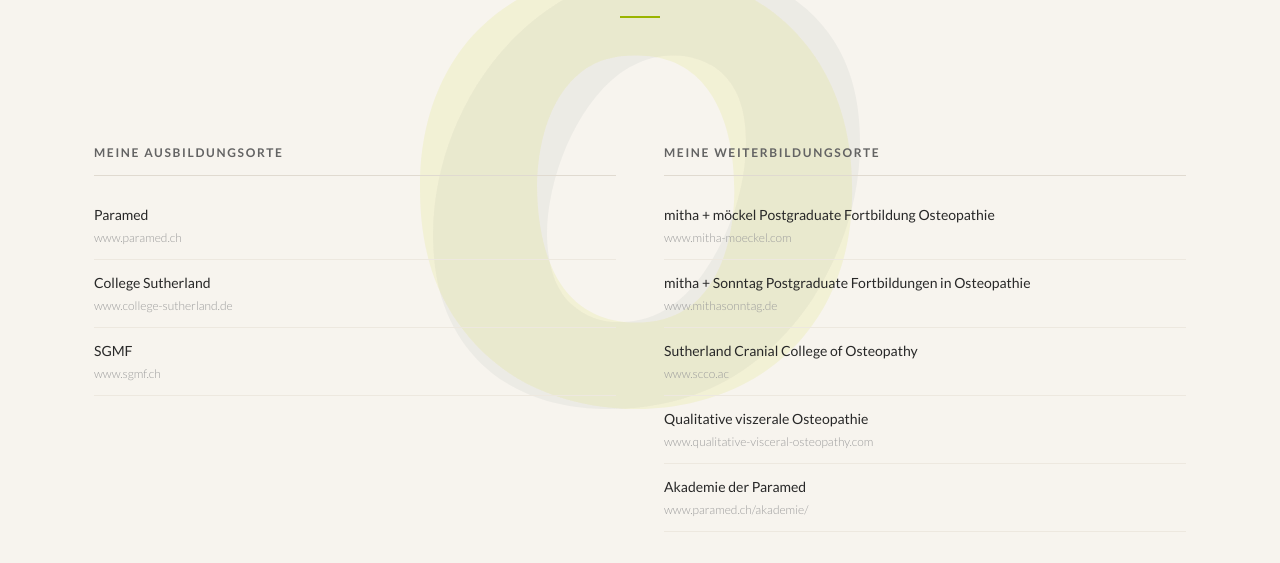
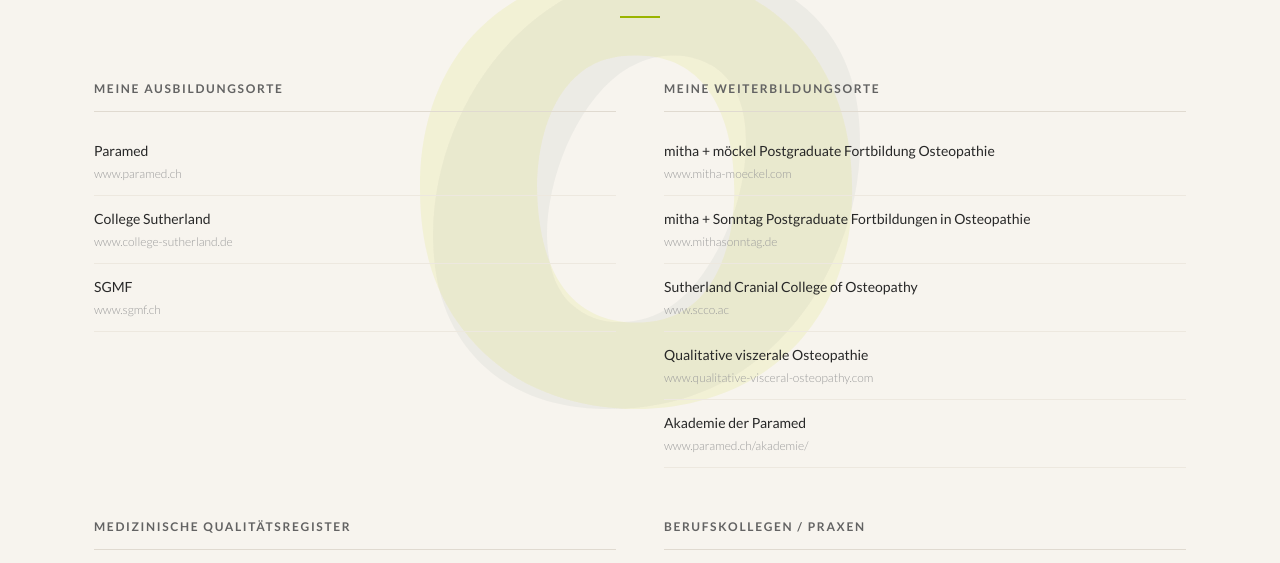
Before and after one commit to elias000000000/beweggrund, an Astro site: page /links in a window 1280 px wide. Shown: the part 211-774 px from the top of the page. Built offline with nearby package versions, Linux system fonts and the light colour scheme; Astro itself is replaced by a stand-in of ours.

Commit message:
Adjust padding style in links section

```diff
--- a/src/pages/links.astro
+++ b/src/pages/links.astro
@@ -17,7 +17,7 @@
   </div>
 
   <!-- ─── Content ──────────────────────────── -->
-  <section style="padding: var(--s16) 0 var(--s24);">
+  <section style="padding: var(--s) 0 var(--s24);">
     <div class="container">
       <div class="links-grid">
 
```
